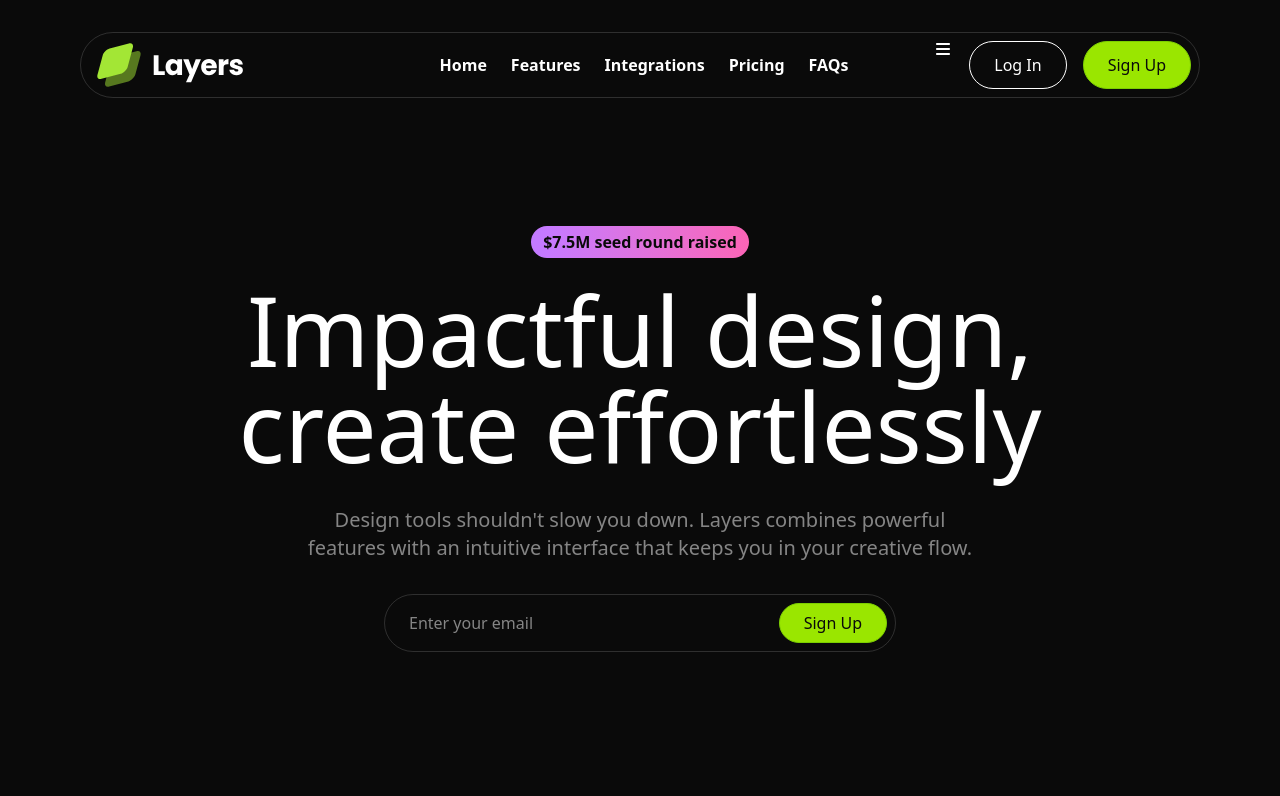
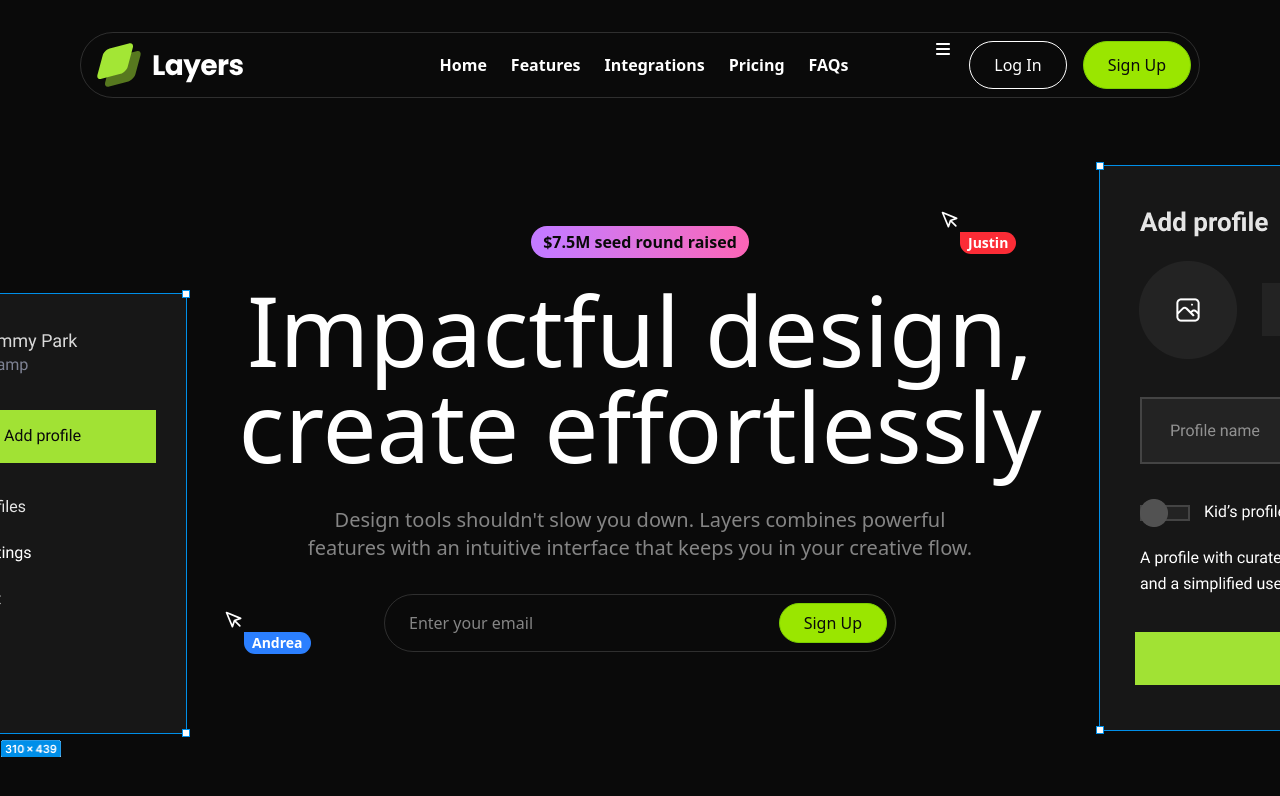
Before and after one commit to JSLee0920/saas-landing-page, a Next.js app: page / in a window 1280 px wide. Shown: the top 796 px of the page. Built offline with nearby package versions, Linux system fonts and the light colour scheme.

Commit message:
feat: implement pointer component

```diff
--- a/package.json
+++ b/package.json
@@ -17,7 +17,8 @@
     "class-variance-authority": "^0.7.1",
     "next": "16.0.1",
     "react": "19.2.0",
-    "react-dom": "19.2.0"
+    "react-dom": "19.2.0",
+    "tailwind-merge": "^3.3.1"
   },
   "devDependencies": {
     "@tailwindcss/postcss": "^4",
--- /dev/null
+++ b/src/components/Pointer.tsx
@@ -0,0 +1,37 @@
+import { twMerge } from "tailwind-merge";
+
+export default function Pointer(props: {
+  name: string;
+  color?: "red" | "blue";
+}) {
+  const { name, color } = props;
+  return (
+    <div className="relative">
+      <svg
+        xmlns="http://www.w3.org/2000/svg"
+        width="24"
+        height="24"
+        viewBox="0 0 24 24"
+        fill="none"
+        stroke="currentColor"
+        strokeWidth="2"
+        strokeLinecap="round"
+        strokeLinejoin="round"
+        className="feather feather-mouse-pointer text-white size-5"
+      >
+        <path d="M3 3l7.07 16.97 2.51-7.39 7.39-2.51L3 3z"></path>
+        <path d="M13 13l6 6"></path>
+      </svg>{" "}
+      <div className="absolute top-full left-full">
+        <div
+          className={twMerge(
+            "inline-flex items-center justify-center rounded-full font-bold text-sm leading-none bg-blue-500 px-2 py-1 rounded-tl-none",
+            color === "red" && "bg-red-500"
+          )}
+        >
+          {name}
+        </div>
+      </div>
+    </div>
+  );
+}
--- a/src/sections/Hero.tsx
+++ b/src/sections/Hero.tsx
@@ -1,9 +1,25 @@
 import Button from "@/components/Button";
+import designExample1Img from "@/assets/images/design-example-1.png";
+import designExample2Img from "@/assets/images/design-example-2.png";
+import Image from "next/image";
+import Pointer from "@/components/Pointer";
 
 export default function Hero() {
   return (
-    <section className="py-24">
-      <div className="container px-4 mx-auto">
+    <section className="py-24 overflow-x-clip">
+      <div className="container px-4 mx-auto relative">
+        <div className="absolute -left-32 top-16 hidden lg:block">
+          <Image src={designExample1Img} alt="Design Example 1" />
+        </div>
+        <div className="absolute -right-64 -top-16 hidden lg:block">
+          <Image src={designExample2Img} alt="Design Example 2" />
+        </div>
+        <div className="absolute left-56 top-96 hidden lg:block">
+          <Pointer name="Andrea" />
+        </div>
+        <div className="absolute right-80 -top-4 hidden lg:block">
+          <Pointer name="Justin" color="red" />
+        </div>
         <div className="flex justify-center">
           <div className="inline-flex py-1 px-3 bg-linear-to-r from-purple-400 to-pink-400 rounded-full text-neutral-950 font-bold">
             $7.5M seed round raised
```
Also changed, not shown: 1 other file (tests, documents, lock files or other folders).
